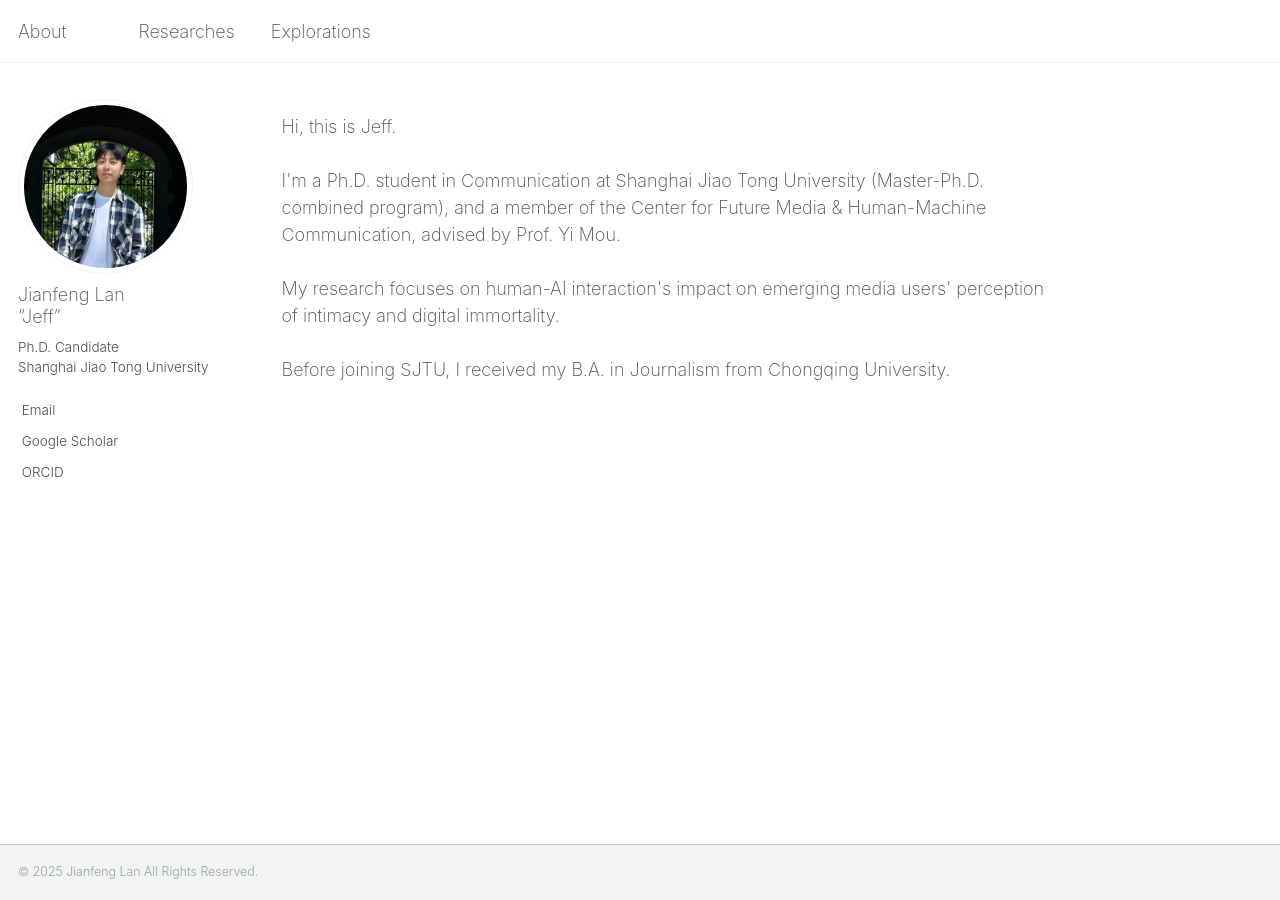
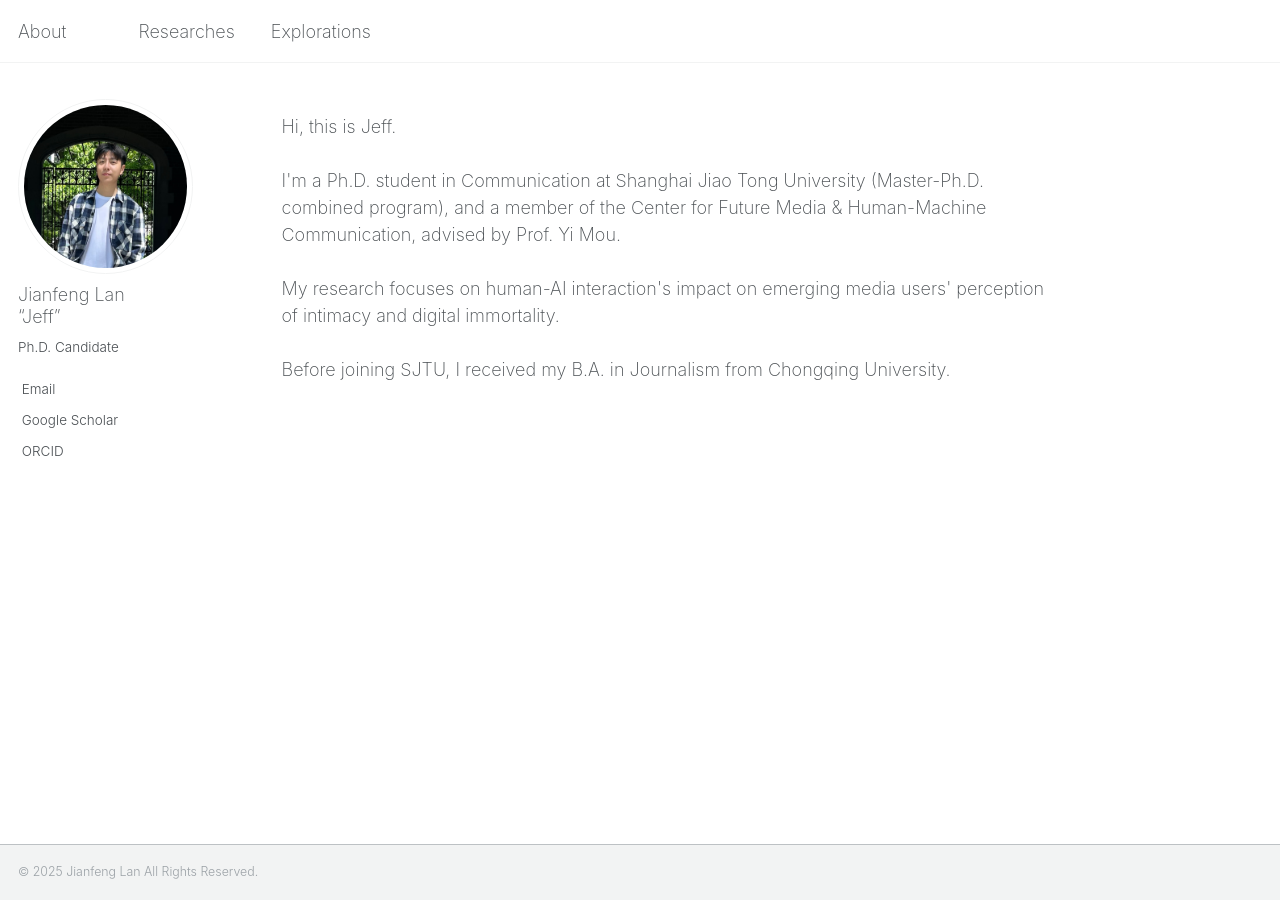
Before and after one commit to jianfenglan/jianfenglan.github.io, a Jekyll site: the page built from _pages/about.md, in a window 1280 px wide. Built offline with Jekyll 4.4.1, drawn with Linux system fonts in a browser that asks for light colours; some of the changed lines change nothing that is shown.

Commit message:
Update _config.yml

```diff
--- a/_config.yml
+++ b/_config.yml
@@ -22,11 +22,13 @@
   # Biographic information
   avatar           : "profile.png"
   name             : "Jianfeng Lan<br>“Jeff”<br> "
-  bio              : "Ph.D. Candidate<br>Shanghai Jiao Tong University"
+  bio              : "Ph.D. Candidate"
   pronouns         : # URL
   location         : # URL
   uri              : # URL
   email            : "jeff_lan@sjtu.edu.cn"
+  affiliation      : "Shanghai Jiao Tong University" # <-- 新增这行
+  affiliation_url  : "https://www.sjtu.edu.cn/"       # <-- 新增这行
 
   # Academic websites
   academia         : # URL
```
